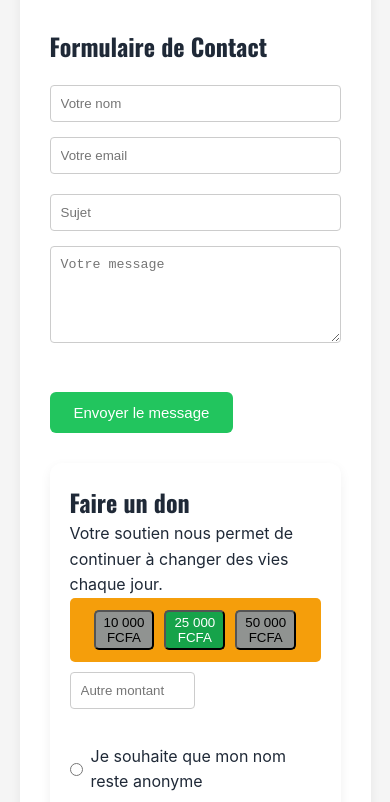
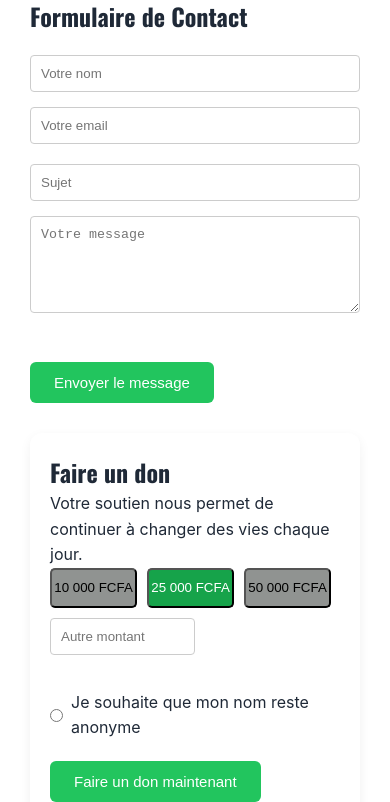
Before and after one commit to matondojonathan/EducJeunes, a plain HTML site: page pages/contacts.html in a window 390 px wide. Shown: the part 1198-2000 px from the top of the page. Drawn offline with nearby package versions, Linux system fonts and the light colour scheme.

Commit message:
fix:amelioration du style contact css

```diff
--- a/assets/css/contact.css
+++ b/assets/css/contact.css
@@ -46,7 +46,7 @@ body {
     padding: 60px 0;
 }
 
-.container {
+.contact-container {
     max-width: 1100px;
     margin: 0 auto 30px auto;
     padding: 40px 60px;
@@ -153,7 +153,7 @@ button[type="submit"]:hover {
     border-radius: 15px;
 }
 
-.btn {
+.don-group {
     display: inline-block;
     border-radius: 5px;
     gap: 10px;
@@ -253,7 +253,7 @@ button[type="submit"]:hover {
         padding: 40px 30px;
     }
 
-    .container {
+    .contact-container {
         padding: 30px;
     }
 
@@ -321,7 +321,7 @@ button[type="submit"]:hover {
         margin-top: 20px;
     }
 
-    .btn {
+    .don-group {
         display: flex;
         flex-wrap: wrap;
         gap: 10px;
--- a/pages/contacts.html
+++ b/pages/contacts.html
@@ -45,7 +45,7 @@
       </section>
 
       <section id="contact">
-        <div class="container">
+        <div class="contact-container">
           <div class="col-contact">
             <h2>Nos Coordonnées</h2>
             <div>
@@ -117,7 +117,7 @@
                 Votre soutien nous permet de continuer à changer des vies chaque
                 jour.
               </p>
-              <div class="btn">
+              <div class="don-group">
                 <button type="button" class="btn1">10 000 FCFA</button>
                 <button type="button" class="btn2">25 000 FCFA</button>
                 <button type="button" class="btn3">50 000 FCFA</button>
```
